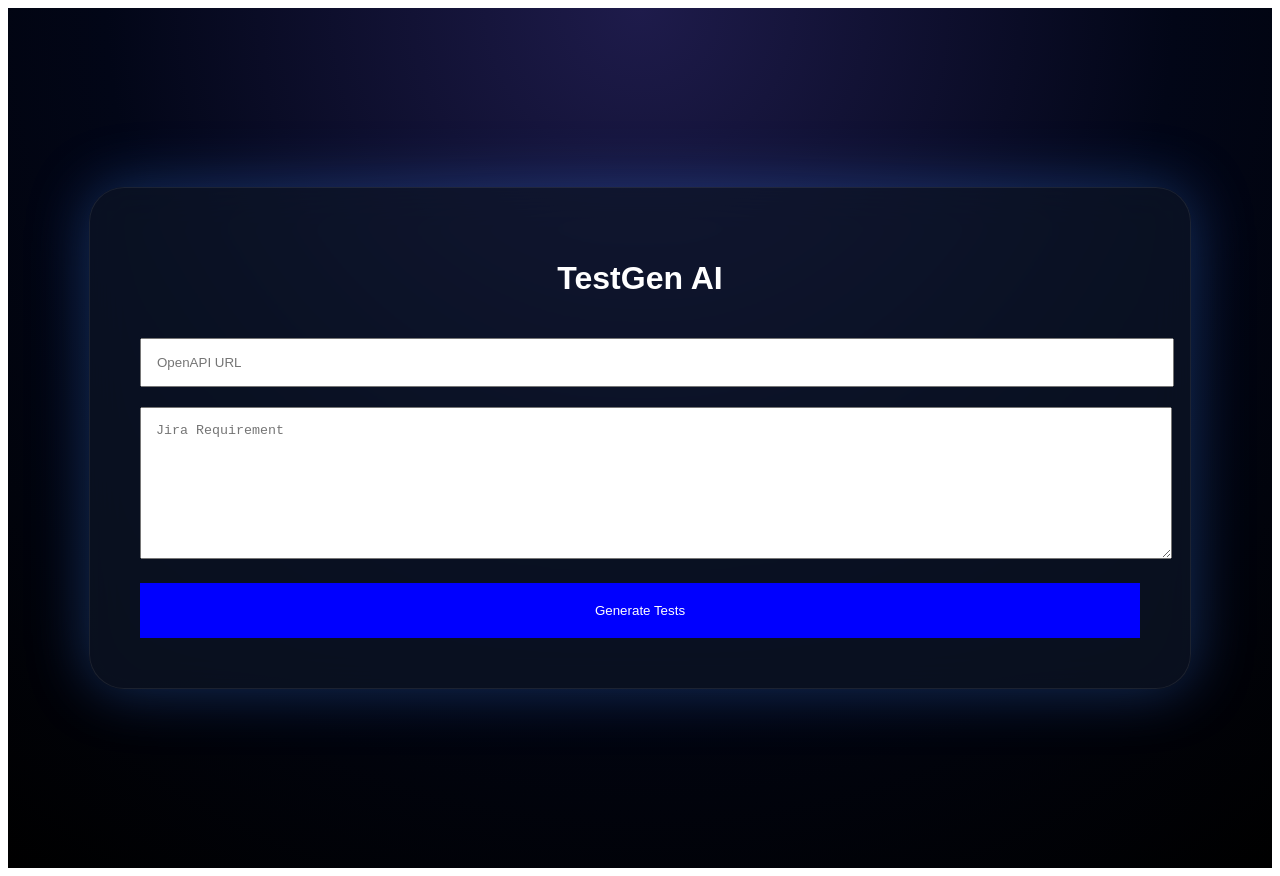
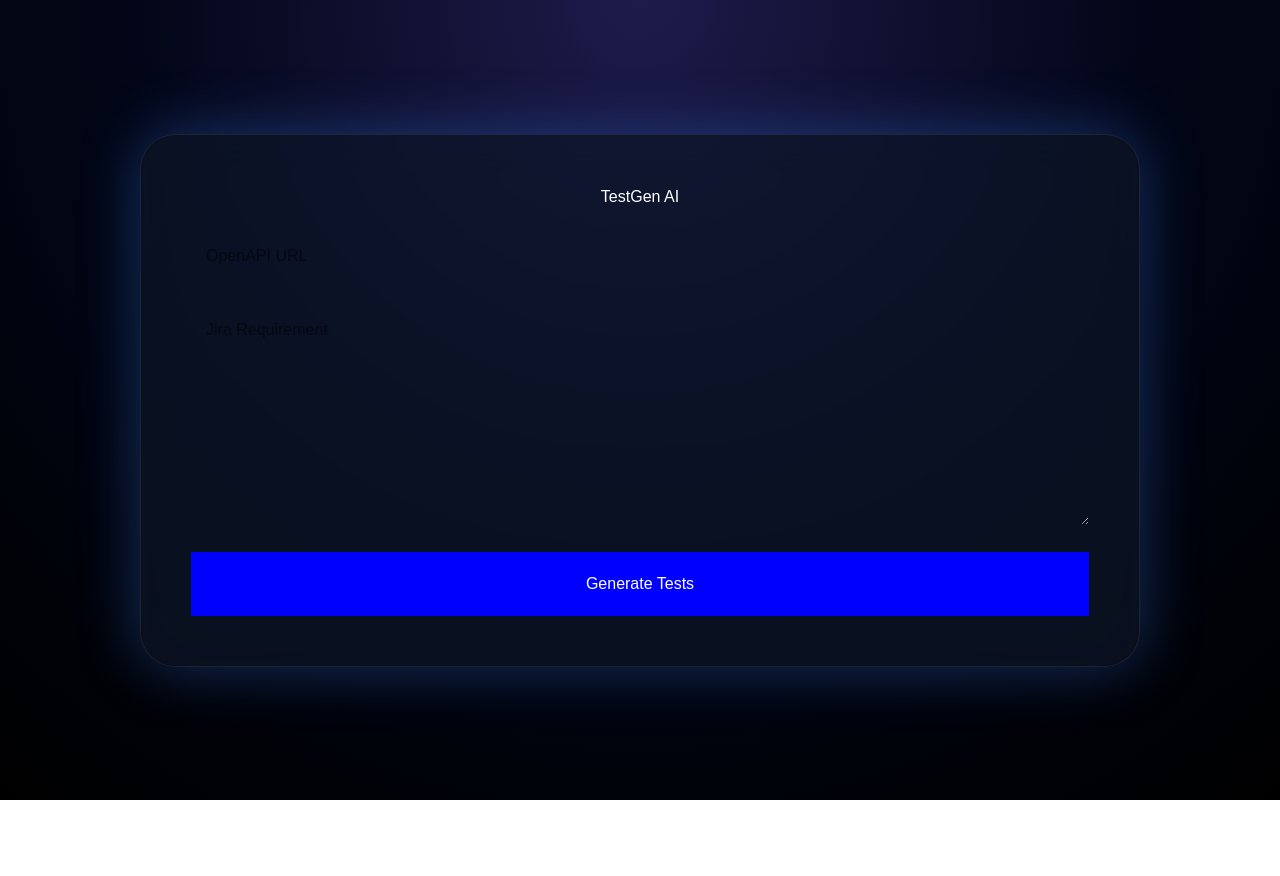
Before and after one commit to divya2538/testgen-ai, a React app in the folder frontend/: page / in a window 1280 px wide. After the commit the page ends 800 px from the top, so only its background shows below. Built offline with nearby package versions, Linux system fonts and the light colour scheme; the HTML template or start-up script is replaced by a standard one.

Commit message:
Update main.jsx

```diff
--- a/frontend/src/main.jsx
+++ b/frontend/src/main.jsx
@@ -1,10 +1,13 @@
 import React from "react";
 import ReactDOM from "react-dom/client";
-import App from "./App";
 import { BrowserRouter } from "react-router-dom";
+import App from "./App.jsx";
+import "./index.css";
 
 ReactDOM.createRoot(document.getElementById("root")).render(
-  <BrowserRouter>
-    <App />
-  </BrowserRouter>
+  <React.StrictMode>
+    <BrowserRouter>
+      <App />
+    </BrowserRouter>
+  </React.StrictMode>
 );
```
